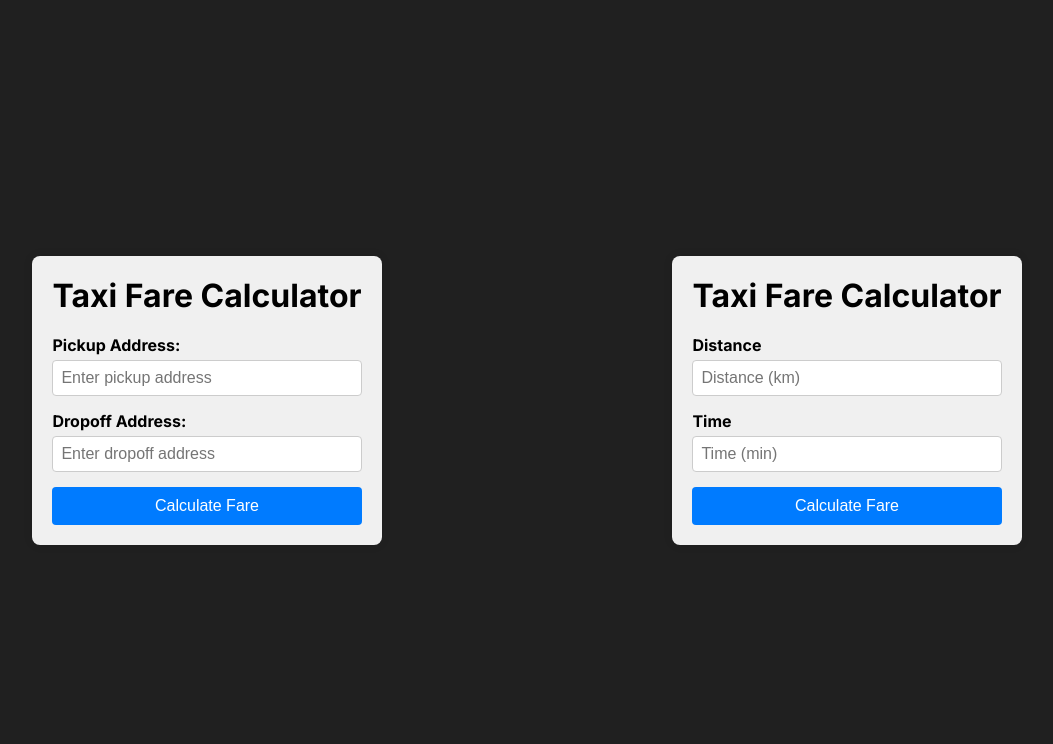
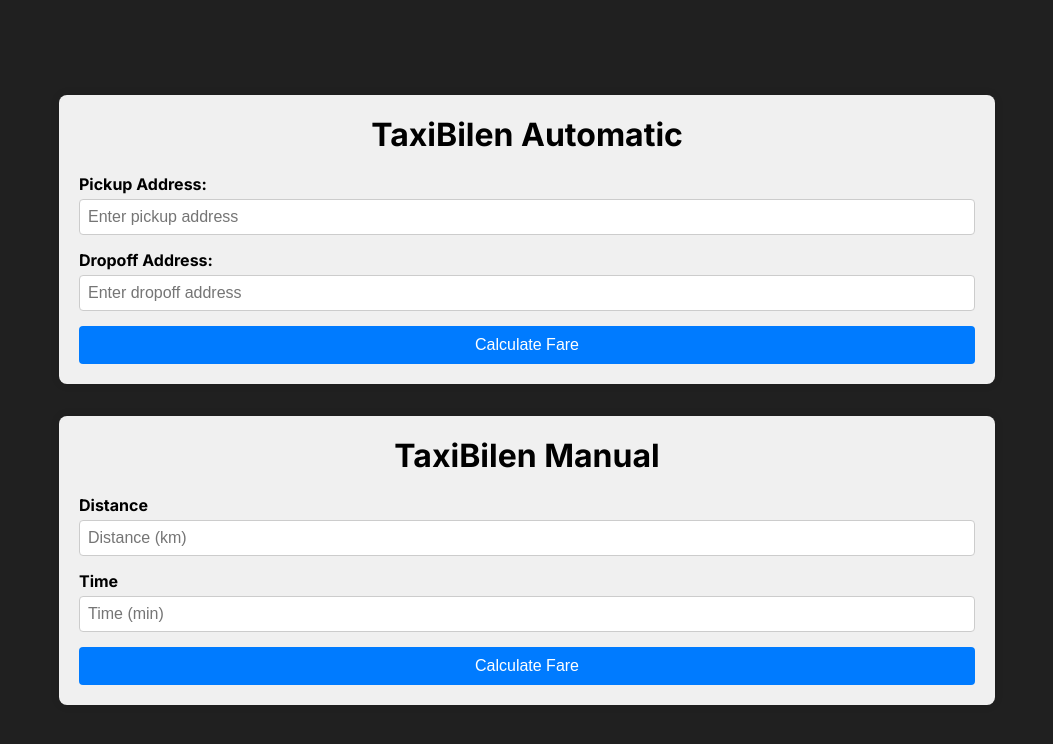
Before and after one commit to DouglasLindahl/taxibilen-calculator, a Next.js app: page / in a window 1280 px wide. Shown: the top 744 px of the page, without its empty margins (113-1166 px from the left). Built offline with nearby package versions, Linux system fonts and the light colour scheme.

Commit message:
updated styling

```diff
--- a/src/app/page.module.css
+++ b/src/app/page.module.css
@@ -5,4 +5,6 @@
   width: 100vw;
   height: 100vh;
   background-color: #202020;
+  flex-direction: column;
+  gap: 32px;
 }
--- a/src/components/calculateForm/page.js
+++ b/src/components/calculateForm/page.js
@@ -3,7 +3,7 @@ import { useState } from "react";
 import styled from "styled-components";
 
 const FormContainer = styled.div`
-  max-width: 400px;
+  width: 70%;
   margin: 0 auto;
   padding: 20px;
   background-color: #f0f0f0;
@@ -90,7 +90,7 @@ export default function CalculateForm() {
 
   return (
     <FormContainer>
-      <Title>Taxi Fare Calculator</Title>
+      <Title>TaxiBilen Manual</Title>
       <FormGroup>
         <label>Distance</label>
         <input
--- a/src/components/taxiForm/page.js
+++ b/src/components/taxiForm/page.js
@@ -4,7 +4,7 @@ import axios from "axios";
 import styled from "styled-components";
 
 const FormContainer = styled.div`
-  max-width: 400px;
+  width: 70%;
   margin: 0 auto;
   padding: 20px;
   background-color: #f0f0f0;
@@ -144,7 +144,7 @@ const TaxiForm = () => {
 
   return (
     <FormContainer>
-      <Title>Taxi Fare Calculator</Title>
+      <Title>TaxiBilen Automatic</Title>
       <FormGroup>
         <label>Pickup Address:</label>
         <input
```
